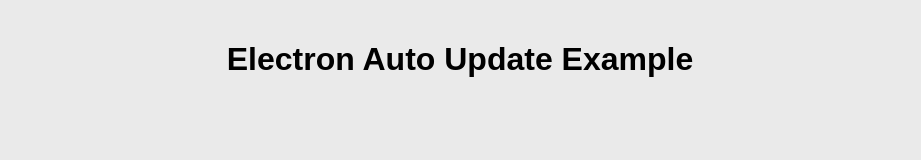
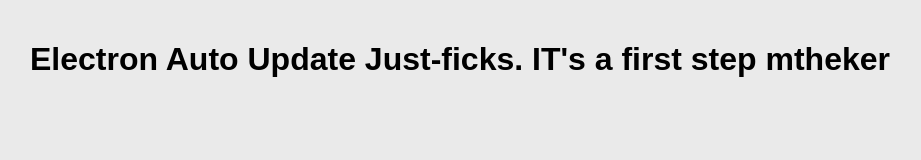
Before and after one commit to justficks/electron-auto-update-example, an Electron app: page index.html in a window 1280 px wide. Shown: the whole page, without its empty margins (180-1101 px from the left). Drawn offline with Linux system fonts and the light colour scheme; no server answers.

Commit message:
Version 1.0.2 update

```diff
--- a/index.html
+++ b/index.html
@@ -26,7 +26,7 @@
   </style>
 </head>
 <body>
-  <h1>Electron Auto Update Example</h1>
+  <h1>Electron Auto Update Just-ficks. IT's a first step mtheker</h1>
   <p id="version"></p>
   <div id="notification" class="hidden">
     <p id="message"></p>
```
